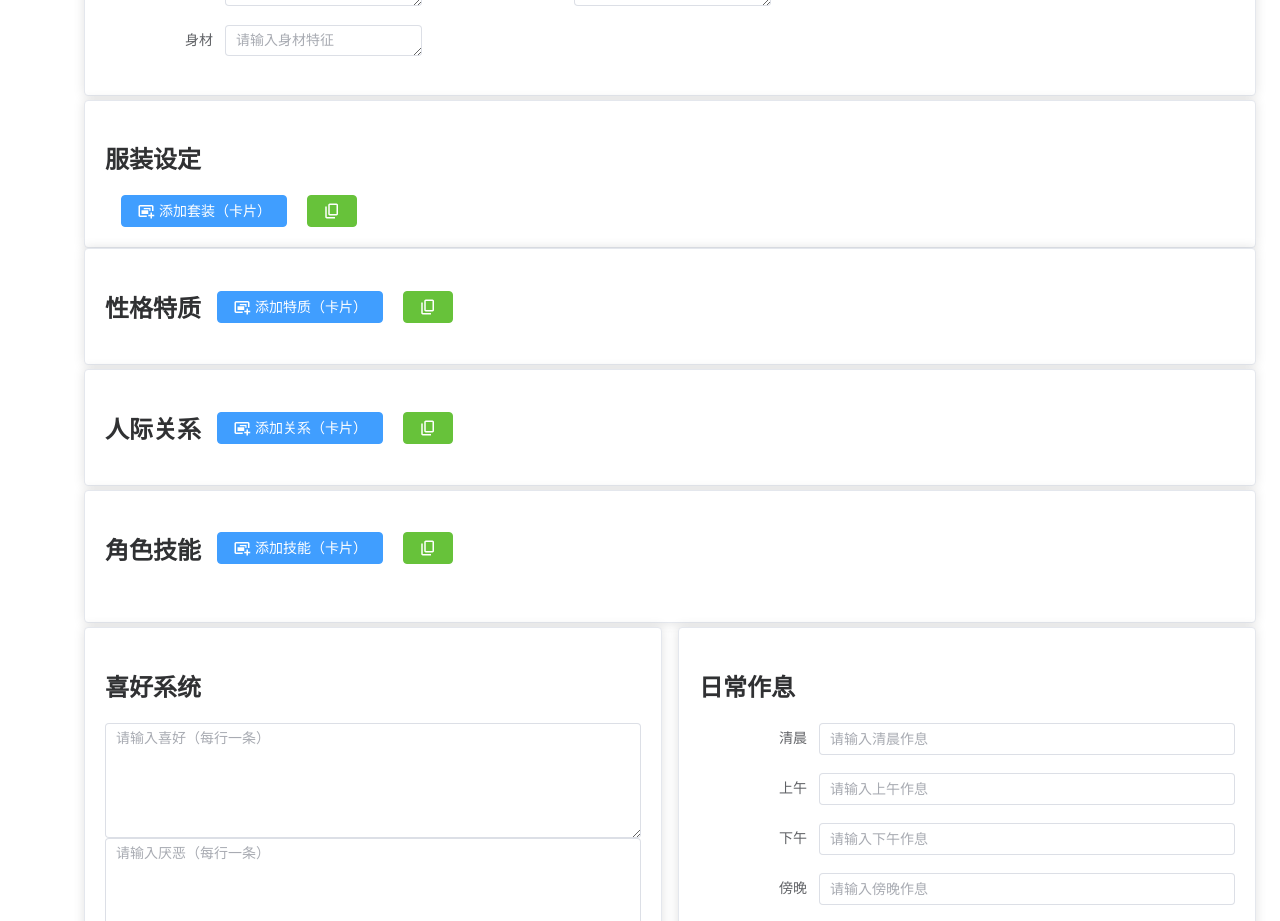
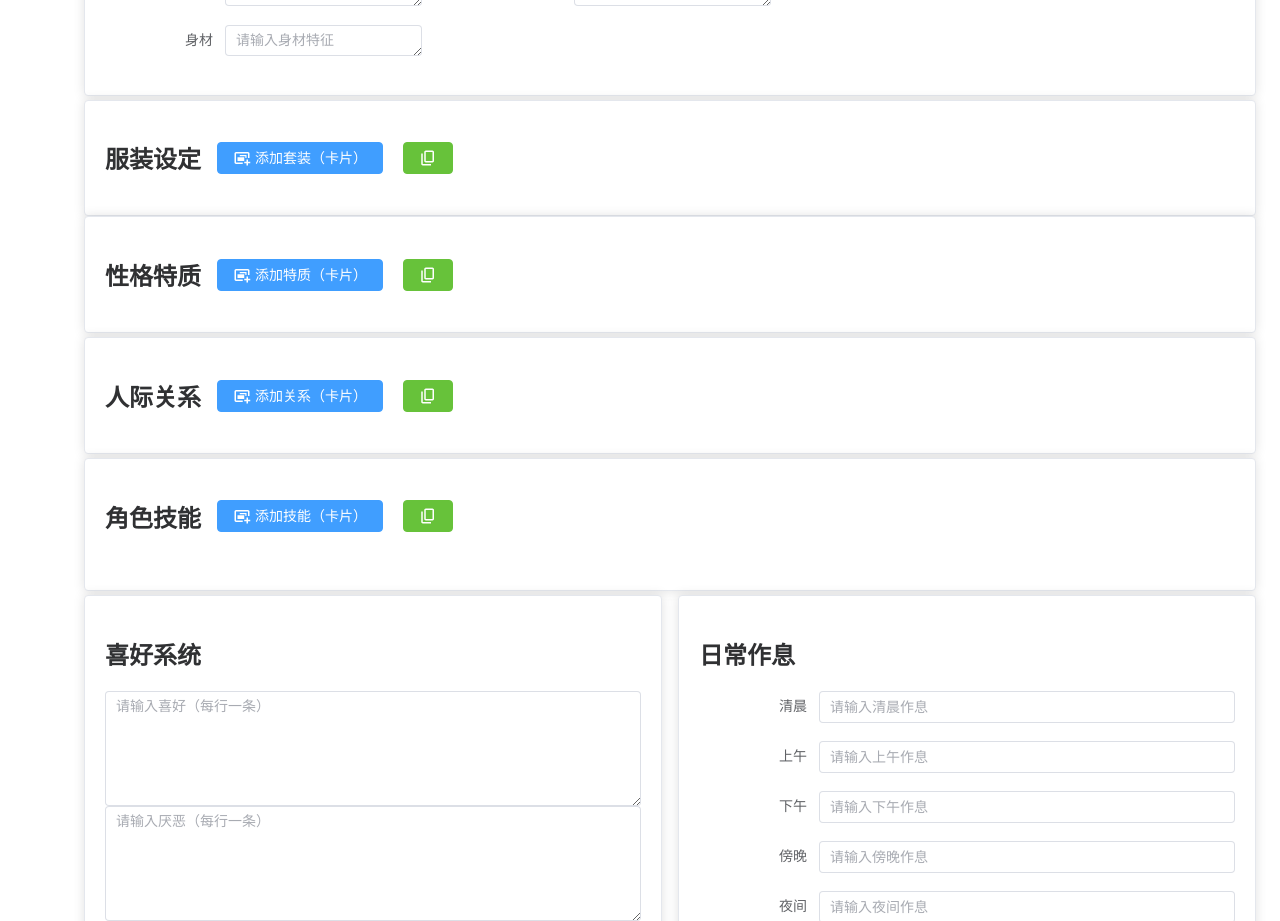
Before and after one commit to awaae001/st_cardplus, a Vue app: page /card in a window 1280 px wide. Shown: the part 1040-1961 px from the top of the page. Built offline with nearby package versions, Linux system fonts and the light colour scheme.

Commit message:
style: 修复一个 UI 错误
- 在 AttireSettings.vue 中添加了新的 CSS 类样式

```diff
--- a/src/components/charcard/AttireSettings.vue
+++ b/src/components/charcard/AttireSettings.vue
@@ -115,4 +115,9 @@ watch(() => props.form, (newVal) => {
   justify-content: space-between;
 }
 
+.title-Btn-add {
+    display: flex;
+    justify-content: flex-start;
+    align-items: center;
+}
 </style>
```
Also changed, not shown: dist-electron/main.js (+18 -20 lines).
